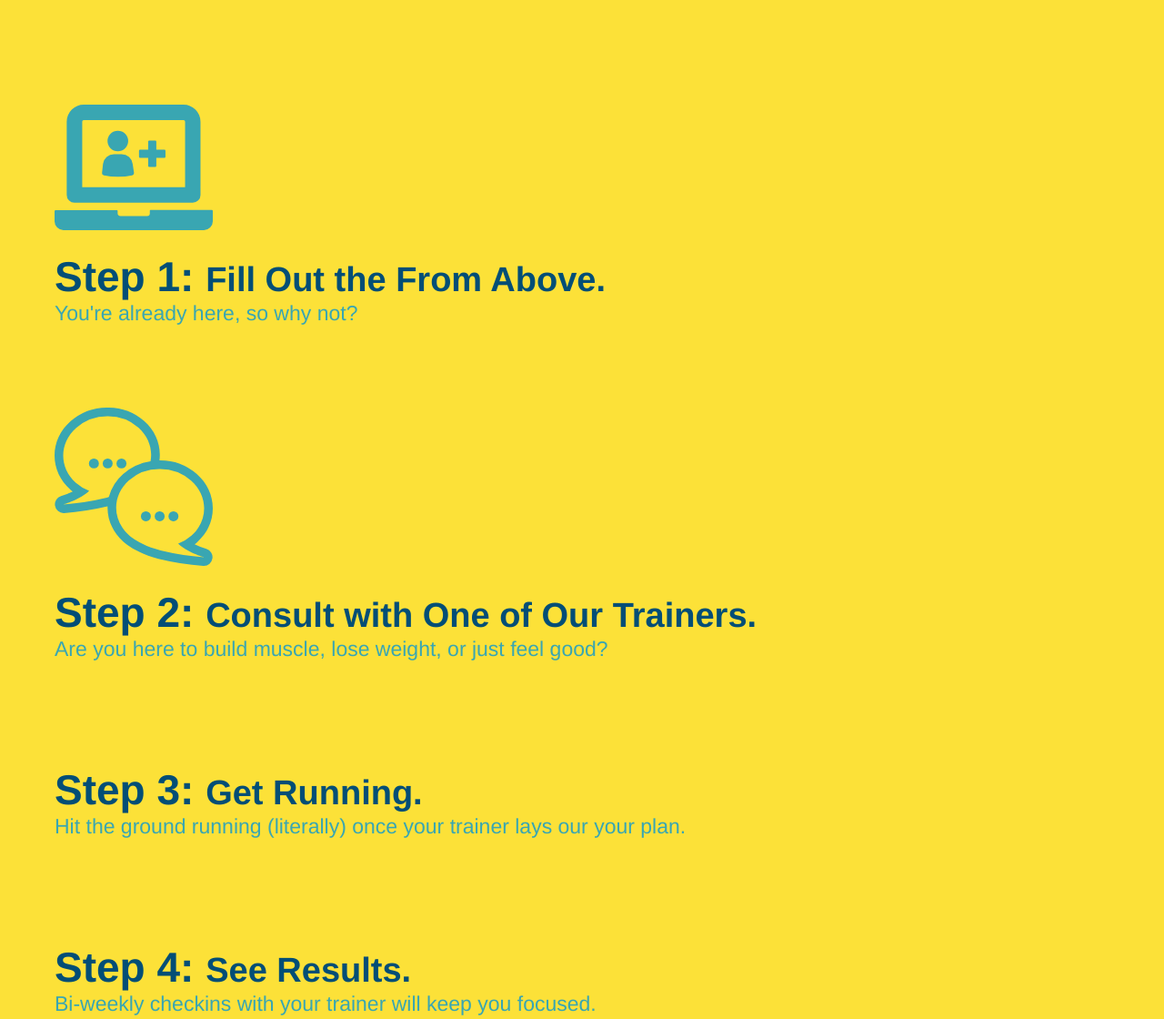
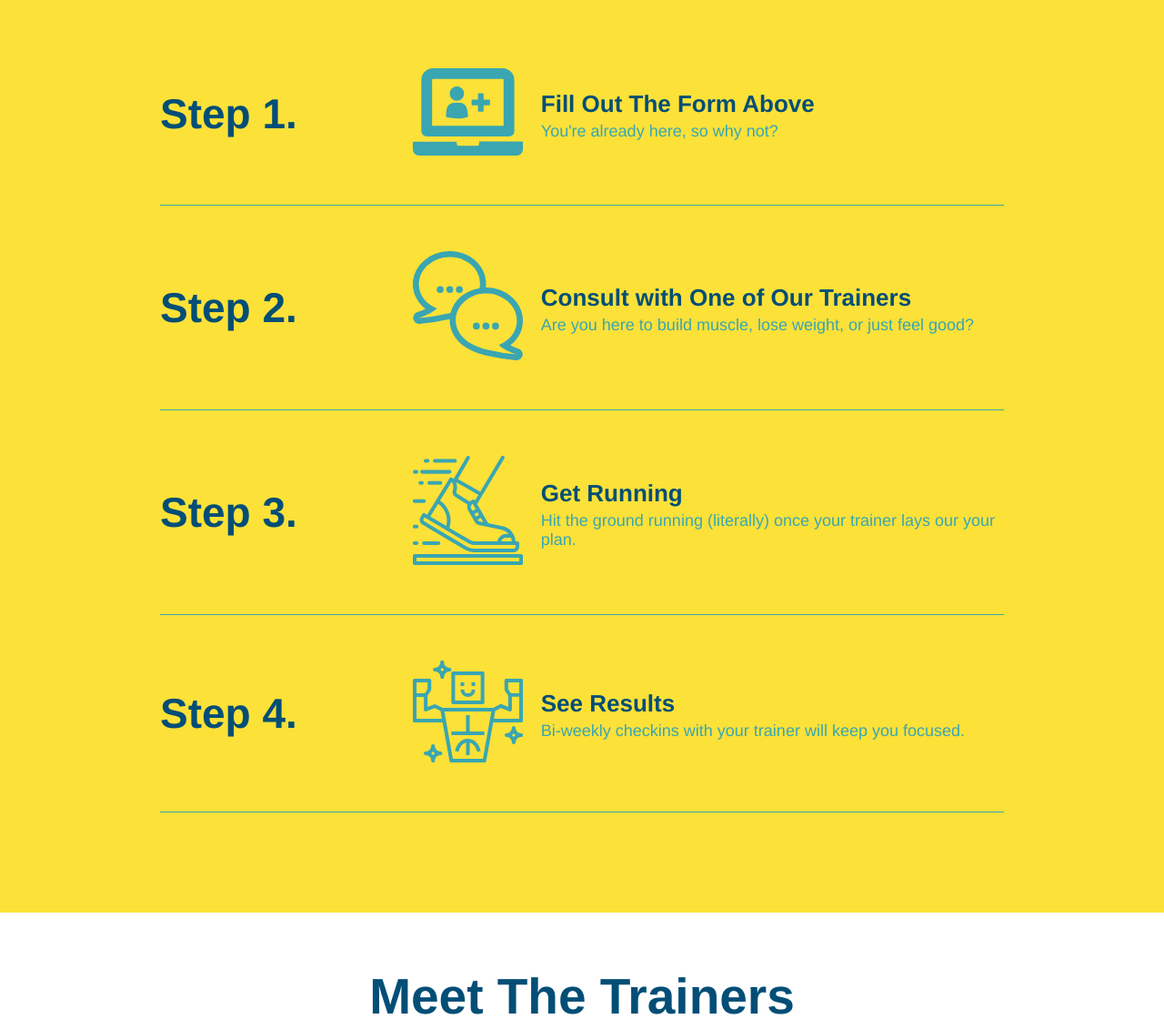
Before and after one commit to sharee-k/run-buddy, a plain HTML site: page index.html in a window 1280 px wide. Shown: the part 1200-2320 px from the top of the page at 91% size. Drawn offline with Linux system fonts and the light colour scheme.

Commit message:
add flexbox to the steps

```diff
--- a/assets/css/style.css
+++ b/assets/css/style.css
@@ -174,28 +174,52 @@ section {
     background: #fce138;
 }
 
-.steps div {
-    margin-bottom: 80px;
+.step {
+    margin: 50px auto;
+    padding-bottom: 50px;
+    width: 80%;
+    border-bottom: 1px solid #39a6b2;
+    display: flex;
+    flex-wrap: wrap;
+    align-items: center;
+    justify-content: space-between;
 }
 
-.steps img {
-    width: 15%;
-    margin: 10px 0;
+.step h3 {
+    color: #024e76;
+    font-size: 46px;
+    flex: 1 30%;
 }
 
-.steps h3 {
-    color: #024e76;
-    font-size: 46px;
-    margin-top: 10px;
+.step-info {
+    flex: 2 70%;
+    display: flex;
+    flex-wrap: wrap;
+    align-items: center;
 }
 
-.steps p {
-    color: #39a6b2;
-    font-size: 23px;
+.step-img {
+    flex: 1 12%;
+    margin-right: 20px;
 }
 
-.steps span {
-    font-size: 38px;
+.step-img img {
+    max-width: 100%;
+}
+
+.step-text {
+    flex: 12;
+}
+
+.step-text h4 {
+    font-size: 26px;
+    line-height: 1.5;
+    color: #024e76;
+}
+
+.step-text p {
+    color: #39a6b2;
+    font-size: 18px;
 }
 /* What You Do Style End*/
 
--- a/index.html
+++ b/index.html
@@ -82,25 +82,53 @@
             <div class="flex-row">
                 <h2 class="section-title secondary-border">What You Do</h2>
             </div>
-            <div>
+            <div class="step">
+                <h3>Step 1.</h3>
+                <div class="step-info">
+                    <div class="step-img">
                         <img src="./assets/images/step-1.svg" alt="" />
-                <h3>Step 1: <span>Fill Out the From Above.</span></h3>
+                    </div>
+                    <div class="step-text">
+                        <h4>Fill Out The Form Above</h4>
                         <p>You're already here, so why not?</p>
                     </div>
-            <div>
+                </div>
+            </div>
+            <div class="step">
+                <h3>Step 2.</h3>
+                <div class="step-info">
+                    <div class="step-img">
                         <img src="./assets/images/step-2.svg" alt="" />
-                <h3>Step 2: <span>Consult with One of Our Trainers.</span></h3>
+                    </div>
+                    <div class="step-text">
+                        <h4>Consult with One of Our Trainers</h4>
                         <p>Are you here to build muscle, lose weight, or just feel good?</p>
                     </div>
-            <div>
-                <img src=".assets/images/step-3.svg" alt="" />
-                <h3>Step 3: <span>Get Running.</span></h3>
+                </div>
+            </div>
+            <div class="step">
+                <h3>Step 3.</h3>
+                <div class="step-info">
+                    <div class="step-img">
+                        <img src="./assets/images/step-3.svg" alt="" />
+                    </div>
+                    <div class="step-text">
+                        <h4>Get Running</h4>
                         <p>Hit the ground running (literally) once your trainer lays our your plan.</p>
                     </div>
-            <div>
-                <img src=".assets/images/step-4.svg" alt="" />
-                <h3>Step 4: <span>See Results.</span></h3>
+                </div>
+            </div>
+            <div class="step">
+                <h3>Step 4.</h3>
+                <div class="step-info">
+                    <div class="step-img">
+                        <img src="./assets/images/step-4.svg" alt="" />
+                    </div>
+                    <div class="step-text">
+                        <h4>See Results</h4>
                         <p>Bi-weekly checkins with your trainer will keep you focused.</p>
+                    </div>
+                </div>
             </div>
         </section>
         <!-- "meet the trainers" section-->
```
Lines whose indentation alone changed are shown as unchanged.
